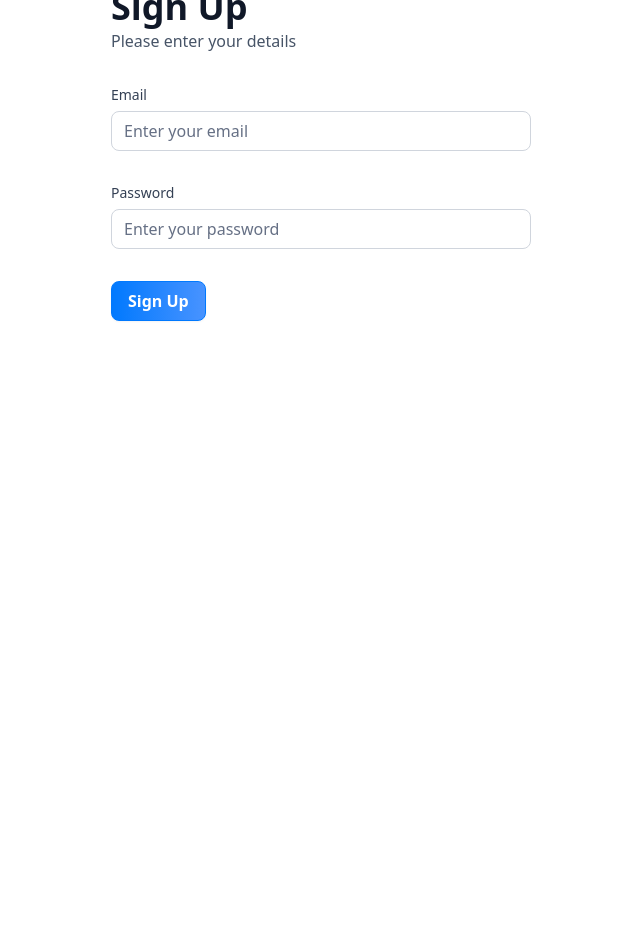
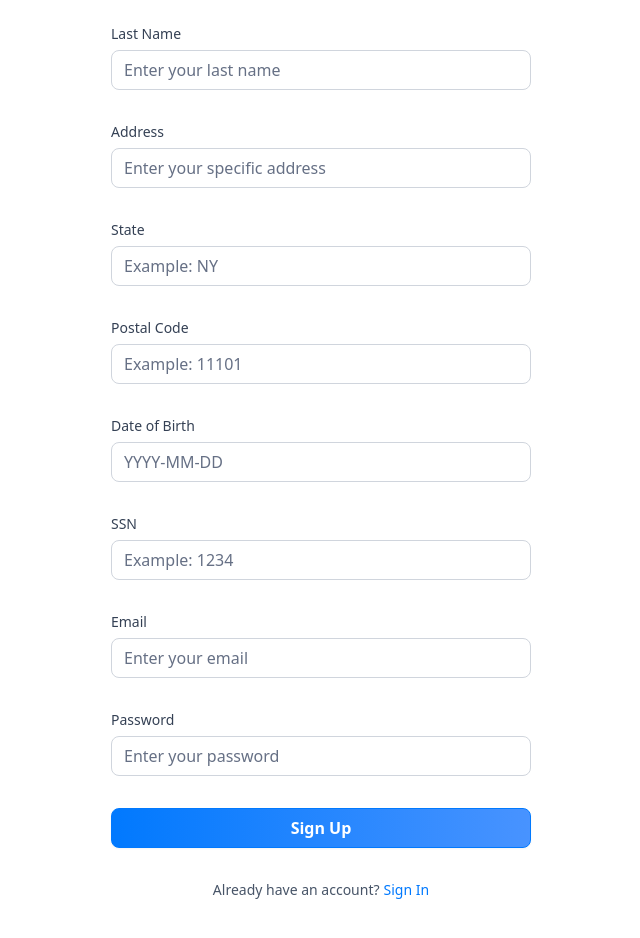
Before and after one commit to Priyanka121042/Banking_App, a Next.js app: page /sign-up in a window 1280 px wide. Shown: the part 280-1218 px from the top of the page, without its empty margins (319-959 px from the left). Before the commit the page ends 800 px from the top, so only its background shows below. Built offline with nearby package versions, Linux system fonts and the light colour scheme.

Commit message:
Fixed form attribute implementation

```diff
--- a/components/AuthForm.tsx
+++ b/components/AuthForm.tsx
@@ -23,16 +23,14 @@
 import { authFormSchema } from '@/lib/utils'
 import { Loader2 } from 'lucide-react'
 
-const formSchema = z.object({
-    email: z.string().email(),
-  })
-
 const AuthForm = ({type}: {type: string}) => {
   const [user, setUser] = useState(null)
   const [isLoading, setIsLoading] = useState(false)
 
-  const form = useForm<z.infer<typeof authFormSchema>>({
-    resolver: zodResolver(authFormSchema),
+  const formSchema = authFormSchema(type);
+
+  const form = useForm<z.infer<typeof formSchema>>({
+    resolver: zodResolver(formSchema),
     defaultValues: {
       email: "",
       password: ''
@@ -40,7 +38,7 @@
   })
 
   // 2. Define a submit handler.
-  function onSubmit(values: z.infer<typeof authFormSchema>) {
+  function onSubmit(values: z.infer<typeof formSchema>) {
     // Do something with the form values.
     // ✅ This will be type-safe and validated.
     setIsLoading(true)
@@ -78,10 +76,24 @@
             <>
             <Form {...form}>
       <form onSubmit={form.handleSubmit(onSubmit)} className="space-y-8">
+        {
+            type === 'sign-up' && (
+                <>
+                  <CustomInput control={form.control} name='firstName' label="First Name" placeholder='Enter your first name' />
+                  <CustomInput control={form.control} name='lastName' label="Last Name" placeholder='Enter your last name' />
+                  <CustomInput control={form.control} name='address1' label="Address" placeholder='Enter your specific address' />
+                  <CustomInput control={form.control} name='state' label="State" placeholder='Example: NY' />
+                  <CustomInput control={form.control} name='postalcode' label="Postal Code" placeholder='Example: 11101' />
+                  <CustomInput control={form.control} name='dateOfBirth' label="Date of Birth" placeholder='YYYY-MM-DD' />
+                  <CustomInput control={form.control} name='ssn' label="SSN" placeholder='Example: 1234' />
+                </>
+            )
+        }
       <CustomInput control={form.control} name='email' label="Email" placeholder='Enter your email' />
 
       <CustomInput control={form.control} name='password' label="Password" placeholder='Enter your password' />
 
+        <div className='flex flex-col gap-4'>
         <Button type="submit" disabled={isLoading} className='form-btn'>
             {isLoading  ? (
                 <>
@@ -90,8 +102,19 @@
                 </>
             ) : type==='sign-in' ? 'Sign In':'Sign Up'}
         </Button>
+        </div>
+
       </form>
     </Form>
+
+    <footer className='flex justify-center gap-1'>
+      <p className='text-14 font-normal text-gray-600'>
+        {type === 'sign-in' ? "Don't have an account?" : "Already have an account?"}
+      </p>
+      <Link href={type==='sign-in' ? '/sign-up': '/sign-in'} className='form-link'>
+      {type==='sign-in' ? 'Sign Up': 'Sign In'}
+      </Link>
+    </footer>
             </>
         )}
     </section>
--- a/components/CustomInput.tsx
+++ b/components/CustomInput.tsx
@@ -6,11 +6,11 @@
 import { z } from 'zod'
 import { authFormSchema } from '@/lib/utils'
 
-//const formSchema = authFormSchema('sign-up')
+const formSchema = authFormSchema('sign-up')
 
 interface CustomInput {
-  control: Control<z.infer<typeof authFormSchema>>,
-  name: FieldPath<z.infer<typeof authFormSchema>>,
+  control: Control<z.infer<typeof formSchema>>,
+  name: FieldPath<z.infer<typeof formSchema>>,
   label: string,
   placeholder: string
 }
--- a/lib/utils.ts
+++ b/lib/utils.ts
@@ -196,16 +196,16 @@
   return date > twoDaysAgo ? "Processing" : "Success";
 };
 
-export const authFormSchema = /*(type: string ) =>*/ z.object({
+export const authFormSchema = (type: string ) => z.object({
   // sign up
-  // firstName: type === 'sign-in' ? z.string().optional() : z.string().min(3),
-  // lastName: type === 'sign-in' ? z.string().optional() : z.string().min(3),
-  // address1: type === 'sign-in' ? z.string().optional() : z.string().max(50),
-  // city: type === 'sign-in' ? z.string().optional() : z.string().max(50),
-  // state: type === 'sign-in' ? z.string().optional() : z.string().min(2).max(2),
-  // postalCode: type === 'sign-in' ? z.string().optional() : z.string().min(3).max(6),
-  // dateOfBirth: type === 'sign-in' ? z.string().optional() : z.string().min(3),
-  // ssn: type === 'sign-in' ? z.string().optional() : z.string().min(3),
+  firstName: type === 'sign-in' ? z.string().optional() : z.string().min(3),
+  lastName: type === 'sign-in' ? z.string().optional() : z.string().min(3),
+  address1: type === 'sign-in' ? z.string().optional() : z.string().max(50),
+  city: type === 'sign-in' ? z.string().optional() : z.string().max(50),
+  state: type === 'sign-in' ? z.string().optional() : z.string().min(2).max(2),
+  postalCode: type === 'sign-in' ? z.string().optional() : z.string().min(3).max(6),
+  dateOfBirth: type === 'sign-in' ? z.string().optional() : z.string().min(3),
+  ssn: type === 'sign-in' ? z.string().optional() : z.string().min(3),
   // both
   email: z.string().email(),
   password: z.string().min(8)
```
